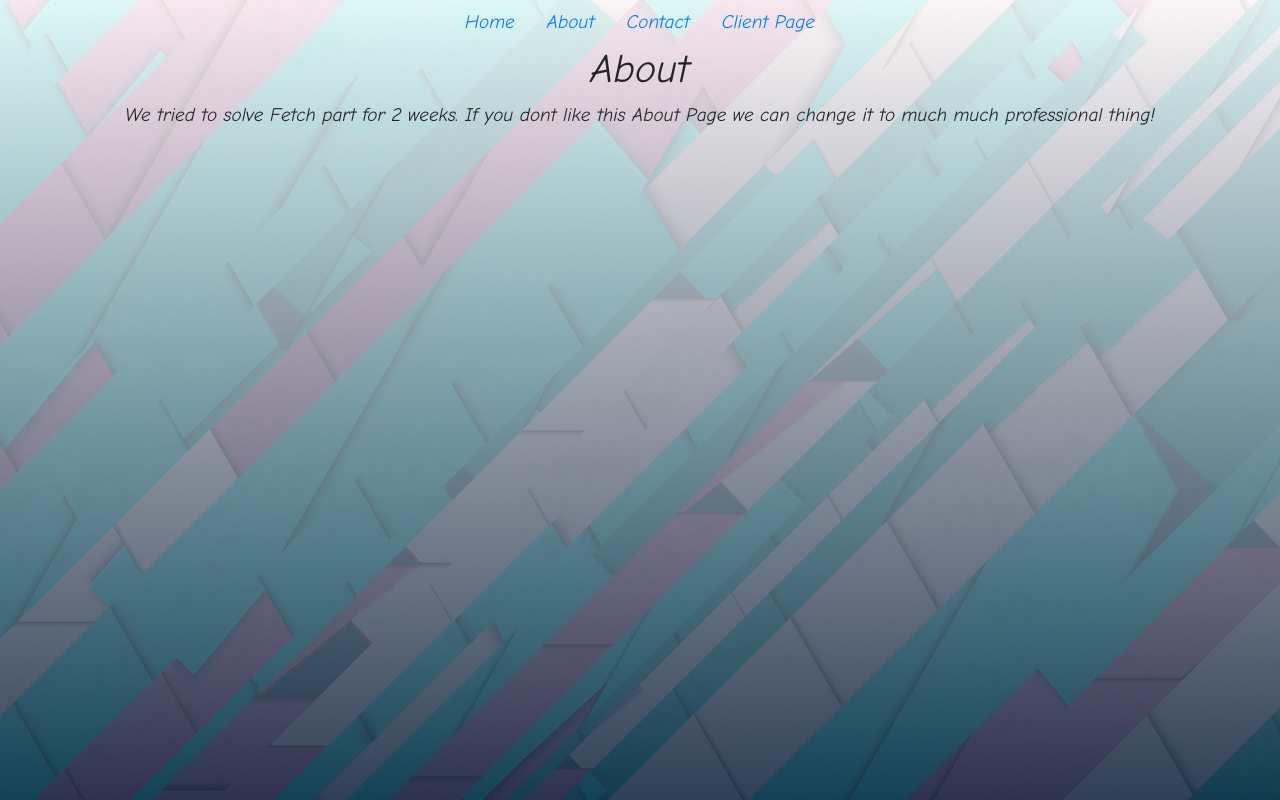
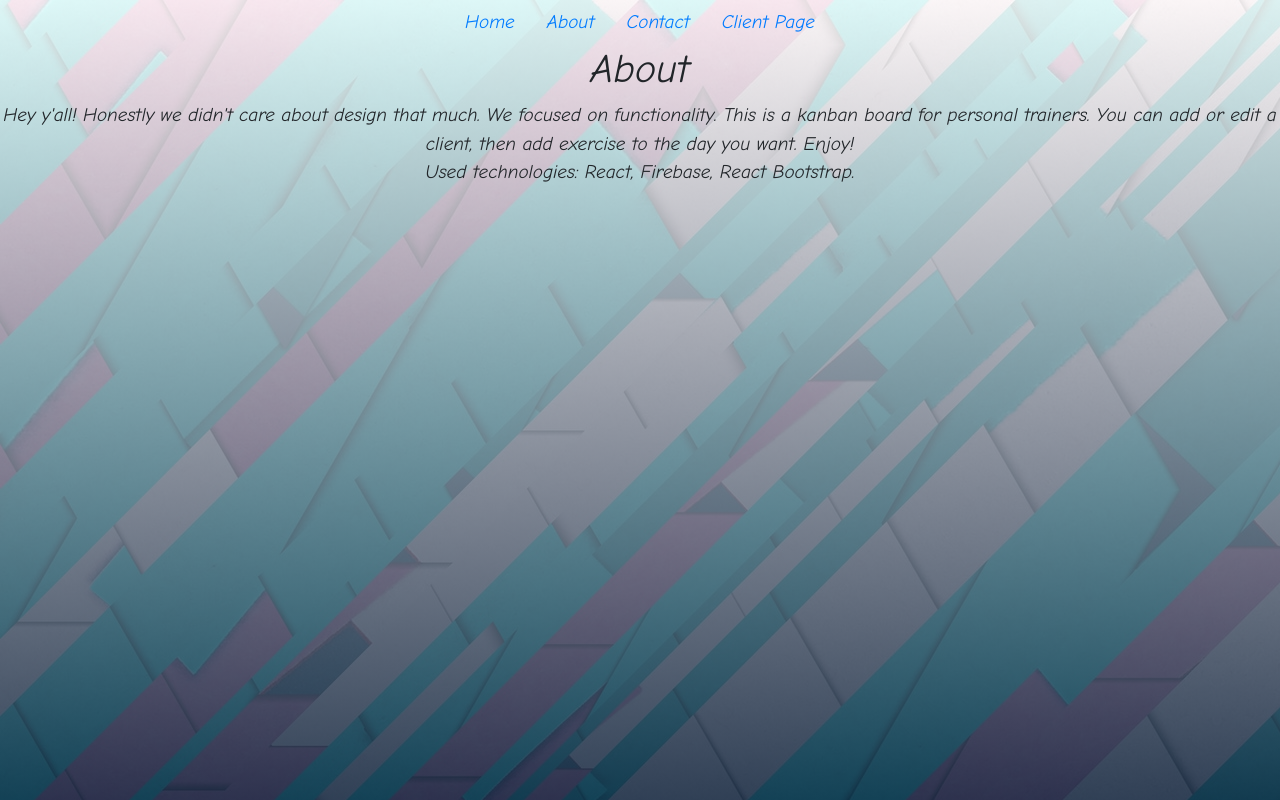
Before and after one commit to ceyhungulbas/x-final-board-project, a React (Create React App) app: page /about in a window 1280 px wide. Built offline with nearby package versions, Linux system fonts and the light colour scheme.

Commit message:
Fix: change aboutPage

```diff
--- a/src/components/About.js
+++ b/src/components/About.js
@@ -5,8 +5,8 @@ const About = () => {
     <div>
       <h1>About</h1>
       <p id="aboutPTag">
-        We tried to solve Fetch part for 2 weeks. If you dont like this About
-        Page we can change it to much much professional thing!
+        Hey y'all! Honestly we didn't care about design that much. We focused on functionality. This is a kanban board for personal trainers. You can add or
+    edit a client, then add exercise to the day you want. Enjoy! <br /> Used technologies: React, Firebase, React Bootstrap.
       </p>
     </div>
   );
```
